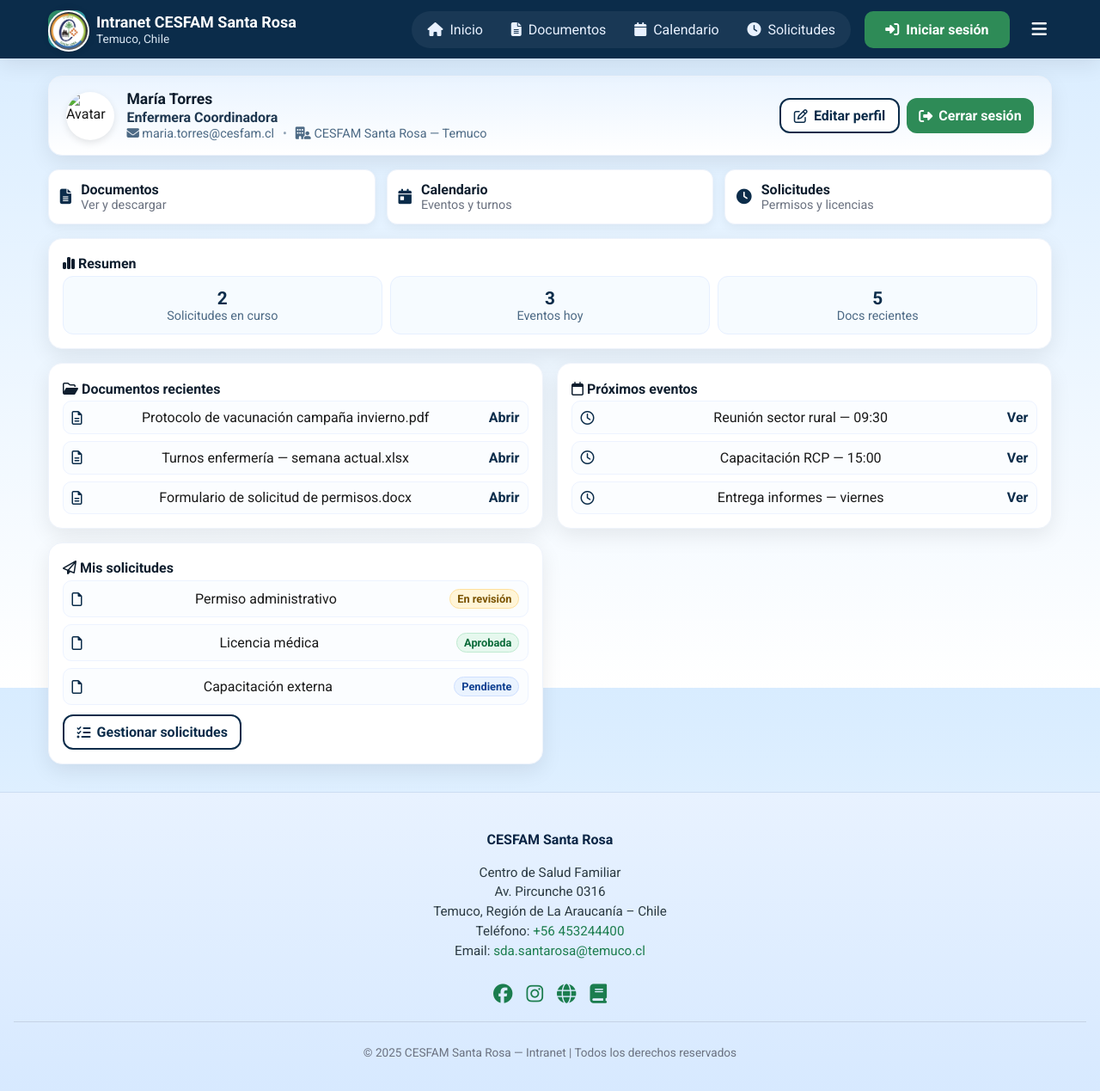
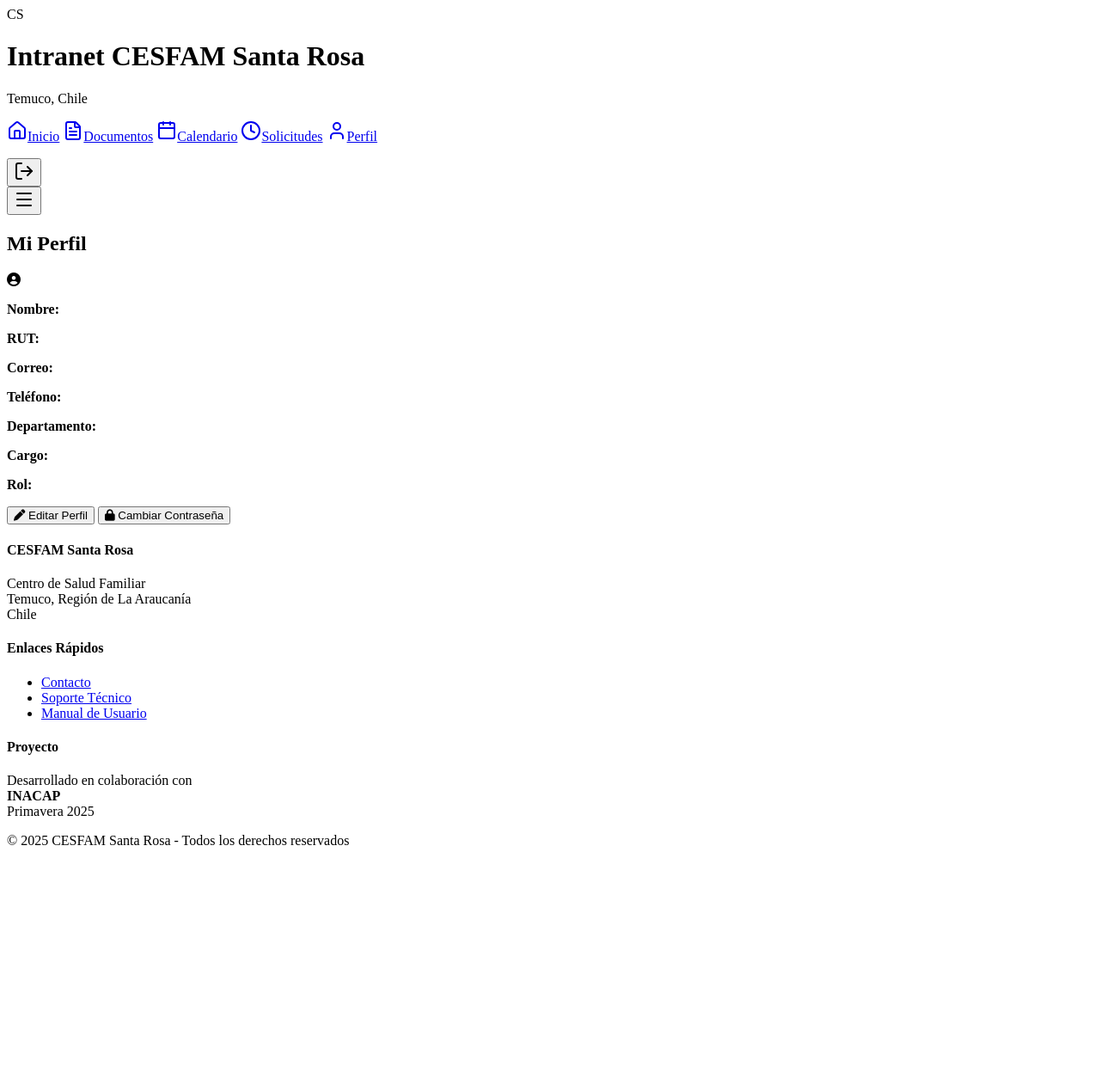
Before and after one commit to ktastrophick/INTRANET_CESFAM, a Django app: page /perfil/ in a window 1280 px wide. Shown: the whole page at 86% size. After the commit the page ends 983 px from the top, so only its background shows below. Run offline with Django 5.2, Linux system fonts and the light colour scheme.

Commit message:
Refactor perfil.html structure and layout
modificacion template perfil

```diff
--- a/Backend/templates/pages/perfil.html
+++ b/Backend/templates/pages/perfil.html
@@ -1,134 +1,110 @@
-{% extends "base/base.html" %}
-{% block title %}Mi Perfil — Intranet CESFAM{% endblock %}
+<!DOCTYPE html>
+<html lang="es">
+<head>
+    <meta charset="UTF-8">
+    <meta name="viewport" content="width=device-width, initial-scale=1.0">
+    <title>Perfil -- Intranet CESFAM Santa Rosa</title>
+    <link rel="stylesheet" href="https://cdnjs.cloudflare.com/ajax/libs/font-awesome/6.5.0/css/all.min.css">
+    <link href="https://fonts.googleapis.com/css2?family=Roboto:wght@400;500;700&display=swap" rel="stylesheet">
+    <link rel="stylesheet" href="../static/css/inicio.css">
+    <link rel="stylesheet" href="../static/css/perfil.css">
+</head>
 
-{% block extra_css %}
-{% endblock %}
+<body>
 
-{% block content %}
-    <section class="perfil-header">
-    <div class="perfil-id">
-        <img class="avatar" src="" alt="Avatar">
-        <div>
-        <h2 class="nombre">{{ request.user.get_full_name|default:"María Torres" }}</h2>
-        <p class="cargo">Enfermera Coordinadora</p>
-        <p class="meta">
-            <i class="fa-solid fa-envelope"></i> {{ request.user.email|default:"maria.torres@cesfam.cl" }}
-            <span class="sep">•</span>
-            <i class="fa-solid fa-building-user"></i> CESFAM Santa Rosa — Temuco
-        </p>
+    <!-- HEADER -->
+    <header>
+        <div class="header-container">
+            <div class="logo-section">
+                <div class="logo">CS</div>
+                <div class="logo-text">
+                    <h1>Intranet CESFAM Santa Rosa</h1>
+                    <p>Temuco, Chile</p>
                 </div>
             </div>
 
-    <div class="perfil-acciones">
-        <a class="btn btn-outline" href="{#{% url 'perfil_editar' %}#}"><i class="fa-regular fa-pen-to-square"></i> Editar perfil</a>
-        <a class="btn btn-primary" href="{% url 'logout' %}"><i class="fa-solid fa-right-from-bracket"></i> Cerrar sesión</a>
+            <nav>
+                <a href="index.html"><i data-lucide="home"></i><span>Inicio</span></a>
+                <a href="documentos.html"><i data-lucide="file-text"></i><span>Documentos</span></a>
+                <a href="calendario.html"><i data-lucide="calendar"></i><span>Calendario</span></a>
+                <a href="solicitudes.html"><i data-lucide="clock"></i><span>Solicitudes</span></a>
+                <a href="perfil.html" class="active"><i data-lucide="user"></i><span>Perfil</span></a>
+            </nav>
+
+            <div class="user-section">
+                <div class="user-info">
+                    <p><?php echo $usuario['nombre']; ?></p>
+                    <span><?php echo $usuario['cargo']; ?></span>
                 </div>
-    </section>
+                <button class="logout-btn" onclick="cerrarSesion()">
+                    <i data-lucide="log-out"></i>
+                </button>
+            </div>
 
-    <section class="perfil-atajos">
-    <a class="atajo" href="{% url 'documentos' %}">
-        <i class="fa-solid fa-file-lines"></i>
-        <div><strong>Documentos</strong><span>Ver y descargar</span></div>
-    </a>
-    <a class="atajo" href="{% url 'calendario' %}">
-        <i class="fa-solid fa-calendar-day"></i>
-        <div><strong>Calendario</strong><span>Eventos y turnos</span></div>
-    </a>
-    <a class="atajo" href="{% url 'solicitudes' %}">
-        <i class="fa-solid fa-clock"></i>
-        <div><strong>Solicitudes</strong><span>Permisos y licencias</span></div>
-    </a>
-    </section>
+            <button class="menu-toggle" onclick="toggleMenu()">
+                <i data-lucide="menu" id="menu-icon"></i>
+            </button>
+        </div>
+    </header>
 
-    <section class="perfil-grid">
-    <!-- Métricas -->
-    <div class="card kpis">
-        <h3 class="card-title"><i class="fa-solid fa-chart-simple"></i> Resumen</h3>
-        <div class="kpi-grid">
-        <div class="kpi">
-            <span class="kpi-num">2</span>
-            <span class="kpi-label">Solicitudes en curso</span>
+    <!-- MAIN -->
+    <main>
+        <div class="perfil-container">
+            <h2>Mi Perfil</h2>
+
+            <div class="perfil-card">
+                <div class="perfil-info">
+                    <div class="foto-perfil">
+                        <i class="fa-solid fa-user-circle"></i>
                     </div>
-        <div class="kpi">
-            <span class="kpi-num">3</span>
-            <span class="kpi-label">Eventos hoy</span>
+
+                    <div class="datos">
+                        <p><strong>Nombre:</strong> <?php echo $usuario['nombre']; ?></p>
+                        <p><strong>RUT:</strong> <?php echo $usuario['rut'] . '-' . $usuario['dv']; ?></p>
+                        <p><strong>Correo:</strong> <?php echo $usuario['correo']; ?></p>
+                        <p><strong>Teléfono:</strong> <?php echo $usuario['telefono']; ?></p>
+                        <p><strong>Departamento:</strong> <?php echo $usuario['departamento']; ?></p>
+                        <p><strong>Cargo:</strong> <?php echo $usuario['cargo']; ?></p>
+                        <p><strong>Rol:</strong> <?php echo $usuario['rol']; ?></p>
                     </div>
-        <div class="kpi">
-            <span class="kpi-num">5</span>
-            <span class="kpi-label">Docs recientes</span>
+                </div>
+
+                <div class="acciones">
+                    <button class="editar-btn"><i class="fa-solid fa-pen"></i> Editar Perfil</button>
+                    <button class="password-btn"><i class="fa-solid fa-lock"></i> Cambiar Contraseña</button>
                 </div>
             </div>
         </div>
+    </main>
 
-    <!-- Documentos recientes -->
-    <div class="card">
-        <h3 class="card-title"><i class="fa-regular fa-folder-open"></i> Documentos recientes</h3>
-        <ul class="list">
-        <li>
-            <i class="fa-regular fa-file-lines"></i>
-            <span>Protocolo de vacunación campaña invierno.pdf</span>
-            <a class="link" href="{% url 'documentos' %}">Abrir</a>
-        </li>
-        <li>
-            <i class="fa-regular fa-file-lines"></i>
-            <span>Turnos enfermería — semana actual.xlsx</span>
-            <a class="link" href="{% url 'documentos' %}">Abrir</a>
-        </li>
-        <li>
-            <i class="fa-regular fa-file-lines"></i>
-            <span>Formulario de solicitud de permisos.docx</span>
-            <a class="link" href="{% url 'documentos' %}">Abrir</a>
-        </li>
+    <!-- FOOTER -->
+    <footer>
+        <div class="footer-container">
+            <div class="footer-grid">
+                <div class="footer-section">
+                    <h4>CESFAM Santa Rosa</h4>
+                    <p>Centro de Salud Familiar<br>Temuco, Región de La Araucanía<br>Chile</p>
+                </div>
+                <div class="footer-section">
+                    <h4>Enlaces Rápidos</h4>
+                    <ul>
+                        <li><a href="#">Contacto</a></li>
+                        <li><a href="#">Soporte Técnico</a></li>
+                        <li><a href="#">Manual de Usuario</a></li>
                     </ul>
                 </div>
-
-    <!-- Próximos eventos -->
-    <div class="card">
-        <h3 class="card-title"><i class="fa-regular fa-calendar"></i> Próximos eventos</h3>
-        <ul class="list">
-        <li>
-            <i class="fa-regular fa-clock"></i>
-            <span>Reunión sector rural — 09:30</span>
-            <a class="link" href="{% url 'calendario' %}">Ver</a>
-        </li>
-        <li>
-            <i class="fa-regular fa-clock"></i>
-            <span>Capacitación RCP — 15:00</span>
-            <a class="link" href="{% url 'calendario' %}">Ver</a>
-        </li>
-        <li>
-            <i class="fa-regular fa-clock"></i>
-            <span>Entrega informes — viernes</span>
-            <a class="link" href="{% url 'calendario' %}">Ver</a>
-        </li>
-        </ul>
-    </div>
-
-    <!-- Mis solicitudes -->
-    <div class="card">
-        <h3 class="card-title"><i class="fa-regular fa-paper-plane"></i> Mis solicitudes</h3>
-        <ul class="list chips">
-        <li>
-            <i class="fa-regular fa-file"></i>
-            <span>Permiso administrativo</span>
-            <span class="chip chip-warning">En revisión</span>
-        </li>
-        <li>
-            <i class="fa-regular fa-file"></i>
-            <span>Licencia médica</span>
-            <span class="chip chip-success">Aprobada</span>
-        </li>
-        <li>
-            <i class="fa-regular fa-file"></i>
-            <span>Capacitación externa</span>
-            <span class="chip chip-info">Pendiente</span>
-        </li>
-        </ul>
-        <div class="card-actions">
-        <a class="btn btn-outline" href="{% url 'solicitudes' %}"><i class="fa-solid fa-list-check"></i> Gestionar solicitudes</a>
+                <div class="footer-section">
+                    <h4>Proyecto</h4>
+                    <p>Desarrollado en colaboración con<br><strong>INACAP</strong><br>Primavera 2025</p>
                 </div>
             </div>
-    </section>
-{% endblock %}
+            <div class="footer-bottom">
+                <p>© 2025 CESFAM Santa Rosa - Todos los derechos reservados</p>
+            </div>
+        </div>
+    </footer>
 
-{% block extra_js %}{% endblock %}
+    <script src="https://unpkg.com/lucide@latest"></script>
+    <script>lucide.createIcons();</script>
+</body>
+</html>
```
Lines whose indentation alone changed are shown as unchanged.
